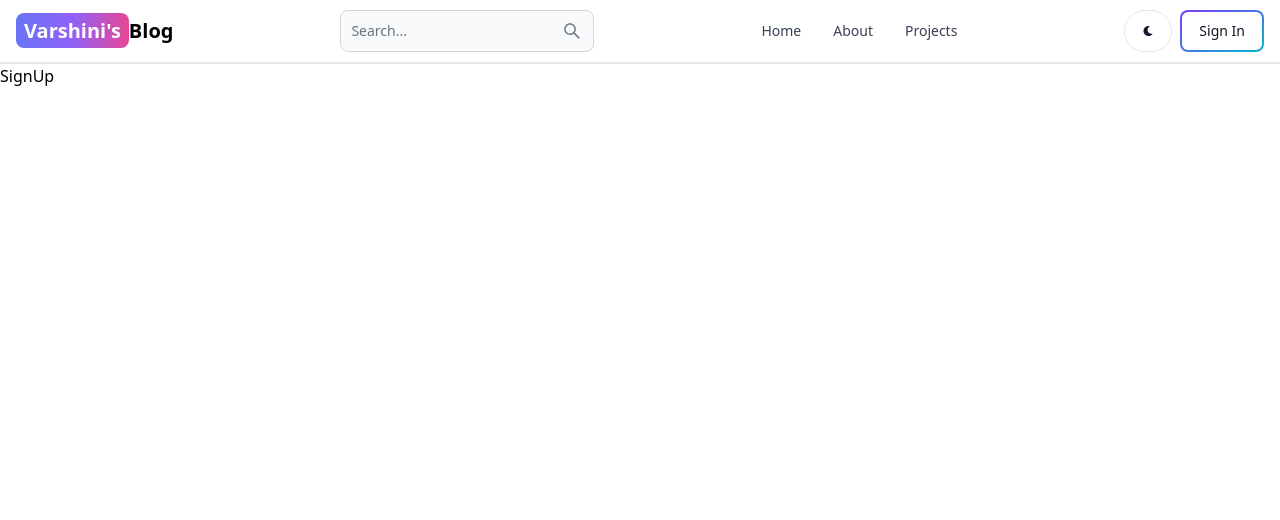
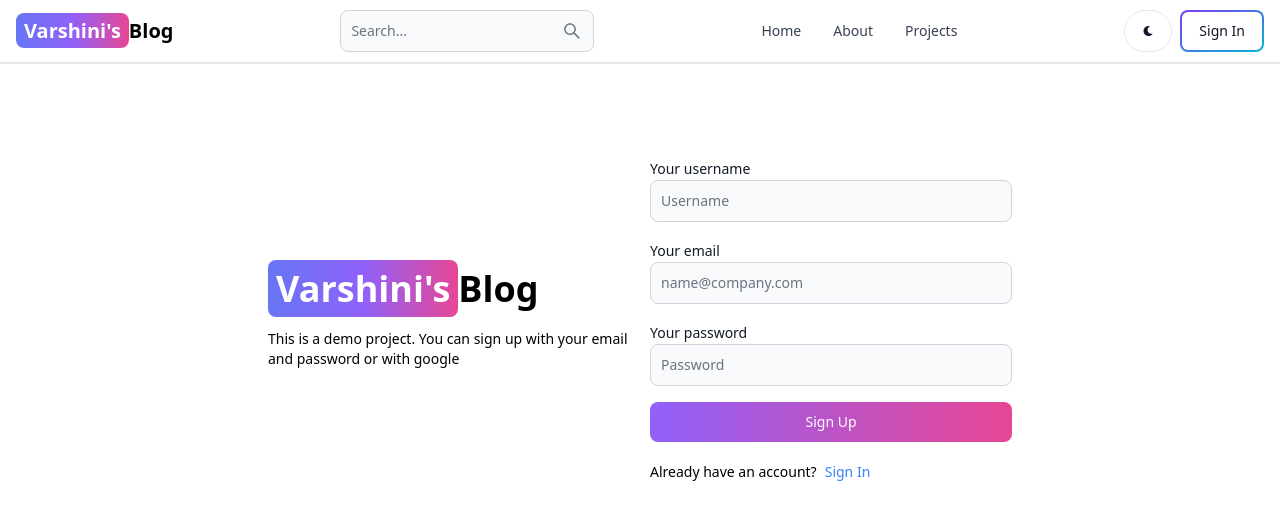
Before and after one commit to varshini47/mern-blog, a React (Vite) app in the folder client/: page /sign-up in a window 1280 px wide. Shown: the top 520 px of the page. Built offline with nearby package versions, Linux system fonts and the light colour scheme.

Commit message:
create signup page ui

```diff
--- a/client/src/pages/SignUp.jsx
+++ b/client/src/pages/SignUp.jsx
@@ -1,9 +1,42 @@
+import { Button, Label, TextInput } from 'flowbite-react'
 import React from 'react'
-
+import { Link } from 'react-router-dom'
 export default function SignUp() {
   return (
-    <div>
-    SignUp
+    <div className='min-h-screen mt-20'>
+<div className='flex p-3 max-w-3xl mx-auto flex-col md:flex-row md:items-center gap-5'>
+<div className='flex-1'>
+    {/*left*/}
+<Link to="/" className=' font-bold dark:text-white text-4xl'>
+    <span className='px-2 py-1 bg-gradient-to-r from-indigo-500 via-purple-500 to-pink-500 rounded-lg text-white '>Varshini's</span>Blog
+    </Link>
+<p className='text-sm mt-5'>This is a demo project. You can sign up with your email and password or with google</p>
+</div>
+    {/*right*/}
+<div className='flex-1 flex-col gap-4'>
+<form className='flex flex-col gap-4'>
+<div className=''>
+<Label value='Your username'/>
+<TextInput type='text' placeholder='Username' id='username'/>
+</div>
+<div className=''>
+<Label value='Your email'/>
+<TextInput type='text' placeholder='name@company.com' id='email'/>
+</div>
+<div className=''>
+<Label value='Your password'/>
+<TextInput type='text' placeholder='Password' id='password'/>
+</div>
+<Button gradientDuoTone='purpleToPink' type='submit'>Sign Up</Button>
+</form>
+<div className='flex gap-2 text-sm mt-5'>
+<span>Already have an account?</span>
+<Link to='/sign-in' className='text-blue-500'>Sign In</Link>
+</div>
+</div>
+
+    </div>
+
     </div>
   )
 }
```
